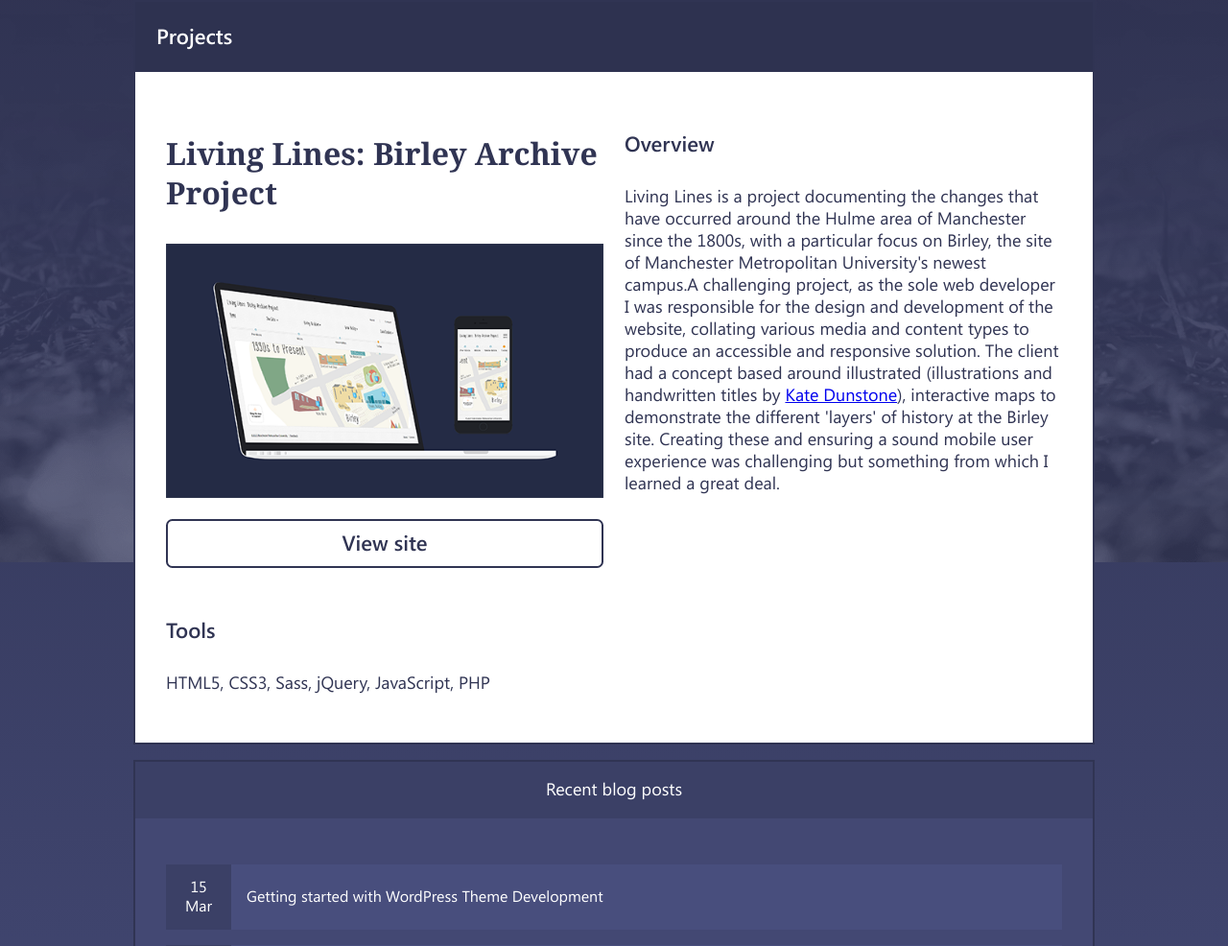
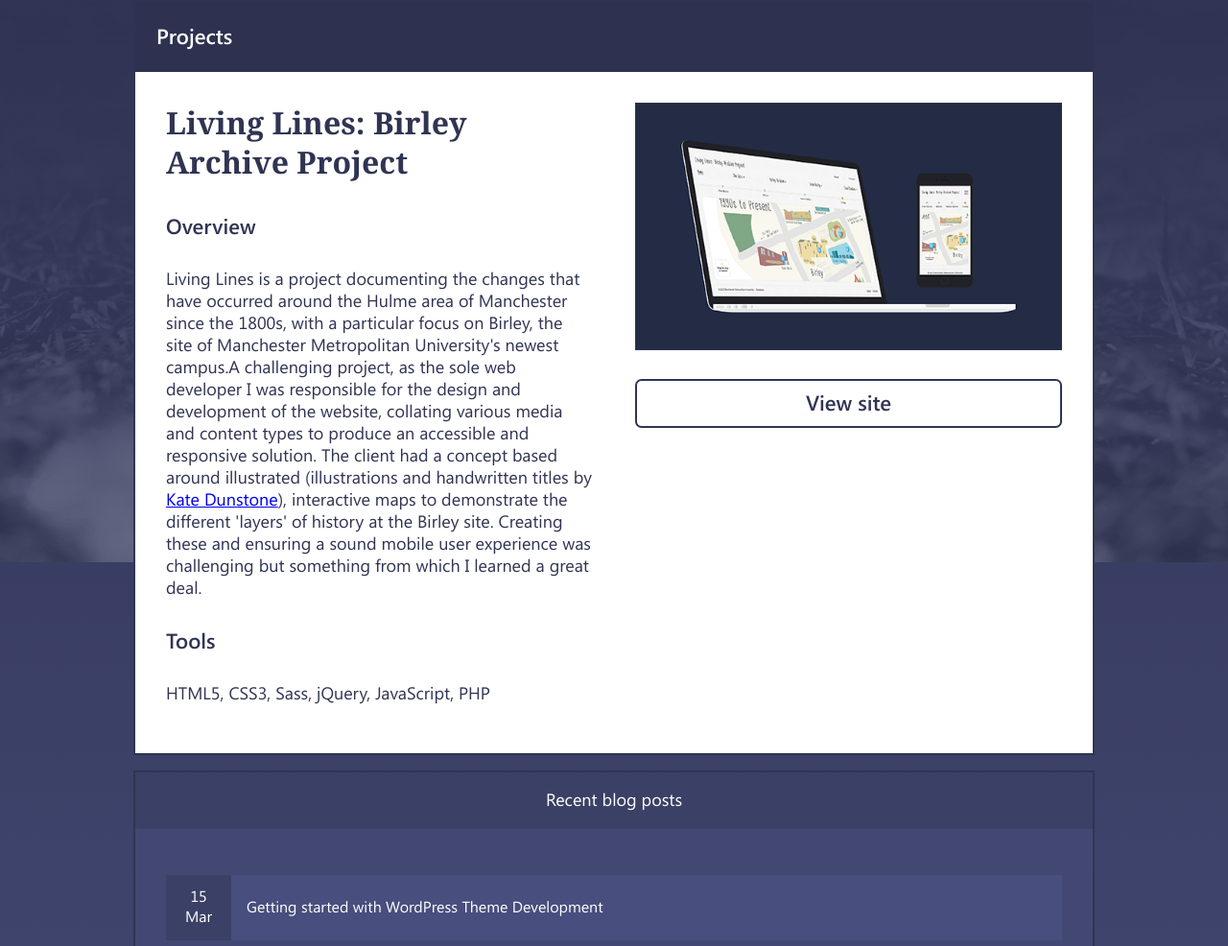
Before and after one commit to tmccarten/portfolio-redesign, a PHP site: page /projects/ in a window 1280 px wide. Shown: the part 214-1200 px from the top of the page at 96% size. Run offline with PHP 8.4, Linux system fonts and the light colour scheme; some web fonts are replaced.

Commit message:
project layout

```diff
--- a/assets/css/3-components/_projects.scss
+++ b/assets/css/3-components/_projects.scss
@@ -14,6 +14,10 @@
   font-size: 1em;
   font-weight: 700;
   font-family: $seriffont;
+}
+
+.project__title--no-mob {
+  display: none;
 }
 
 .project__img {
@@ -58,6 +62,10 @@
     font-size: 1.375rem;
   }
 
+  .project__title {
+    margin-top: 0;
+  }
+
   .project__text {
     font-size: 0.81818181818181818181818181818182em;
   }
@@ -70,8 +78,26 @@
     flex-direction: row;
   }
 
-  .project__wrapper {
+  .project__title {
     flex: 1;
+    display: none;
+  }
+
+  .project__title--no-mob {
+    display: block;
+  }
+
+  .project__info {
+    order: 2;
+    flex: 1;
+  }
+
+  .project__imgbtn-wrapper {
+    order: 3;
+    flex: 1;
+    margin-left: 2em;
+    //align-self: center;
+
   }
 
   .project__wrapper--right {
--- a/assets/css/style.css
+++ b/assets/css/style.css
@@ -749,6 +749,10 @@ body {
 	font-family: Merriweather, Georgia, Times, serif;
 }
 
+.project__title--no-mob {
+	display: none;
+}
+
 .project__img {
 	max-width: 100%;
 	width: 100%;
@@ -811,6 +815,10 @@ body {
 
 .project {
 	font-size: 1.375rem;
+}
+
+.project__title {
+	margin-top: 0;
 }
 
 .project__text {
@@ -942,10 +950,34 @@ body {
 	flex-direction: row;
 }
 
-.project__wrapper {
+.project__title {
 	-webkit-box-flex: 1;
 	-ms-flex: 1;
 	flex: 1;
+	display: none;
+}
+
+.project__title--no-mob {
+	display: block;
+}
+
+.project__info {
+	-webkit-box-ordinal-group: 3;
+	-ms-flex-order: 2;
+	order: 2;
+	-webkit-box-flex: 1;
+	-ms-flex: 1;
+	flex: 1;
+}
+
+.project__imgbtn-wrapper {
+	-webkit-box-ordinal-group: 4;
+	-ms-flex-order: 3;
+	order: 3;
+	-webkit-box-flex: 1;
+	-ms-flex: 1;
+	flex: 1;
+	margin-left: 2em;
 }
 
 .project__wrapper--right {
--- a/projects/index.php
+++ b/projects/index.php
@@ -18,16 +18,17 @@
           <div class="content__inner">
 
             <section class="project">
-              <div class="project__wrapper">
-                <h3 class="project__title">Living Lines: Birley Archive Project</h3>
+              <h3 class="project__title">Living Lines: Birley Archive Project</h3>
+              <div class="project__imgbtn-wrapper">
                 <img class="project__img" src="<?php echo $index?>/assets/img/project_birley.png" width="" height="" alt="Birley Archive Project Screenshot">
                 <button class="project__btn-view">View site</button>
+              </div>
+              <div class="project__info">
+                <h3 class="project__title project__title--no-mob">Living Lines: Birley Archive Project</h3>
+                <h4 class="project__header">Overview</h4>
+                <p class="project__text"><span class="project__text--intro">Living Lines is a project documenting the changes that have occurred around the Hulme area of Manchester since the 1800s, with a particular focus on Birley, the site of Manchester Metropolitan University's newest campus.</span>A challenging project, as the sole web developer I was responsible for the design and development of the website, collating various media and content types to produce an accessible and responsive solution. The client had a concept based around illustrated (illustrations and handwritten titles by <a href="https://katedunstone.co.uk/">Kate Dunstone</a>), interactive maps to demonstrate the different 'layers' of history at the Birley site. Creating these and ensuring a sound mobile user experience was challenging but something from which I learned a great deal.</p>
                 <h4 class="project__header">Tools</h4>
                 <p class="project__text">HTML5, CSS3, Sass, jQuery, JavaScript, PHP</p>
-              </div>
-              <div class="project__wrapper project__wrapper--right">
-                <h4 class="project__header">Overview</h4>
-                <p class="project__text"><span class="project__text--intro">Living Lines is a project documenting the changes that have occurred around the Hulme area of Manchester since the 1800s, with a particular focus on Birley, the site of Manchester Metropolitan University's newest campus.</span>A challenging project, as the sole web developer I was responsible for the design and development of the website, collating various media and content types to produce an accessible and responsive solution. The client had a concept based around illustrated (illustrations and handwritten titles by <a href="https://katedunstone.co.uk/">Kate Dunstone</a>), interactive maps to demonstrate the different 'layers' of history at the Birley site. Creating these and ensuring a sound mobile user experience was challenging but something from which I learned a great deal.</p>
               </div>
             </section>
 
```
Also changed, not shown: assets/css/3-components/_tiles.scss (line endings or trailing spaces).
